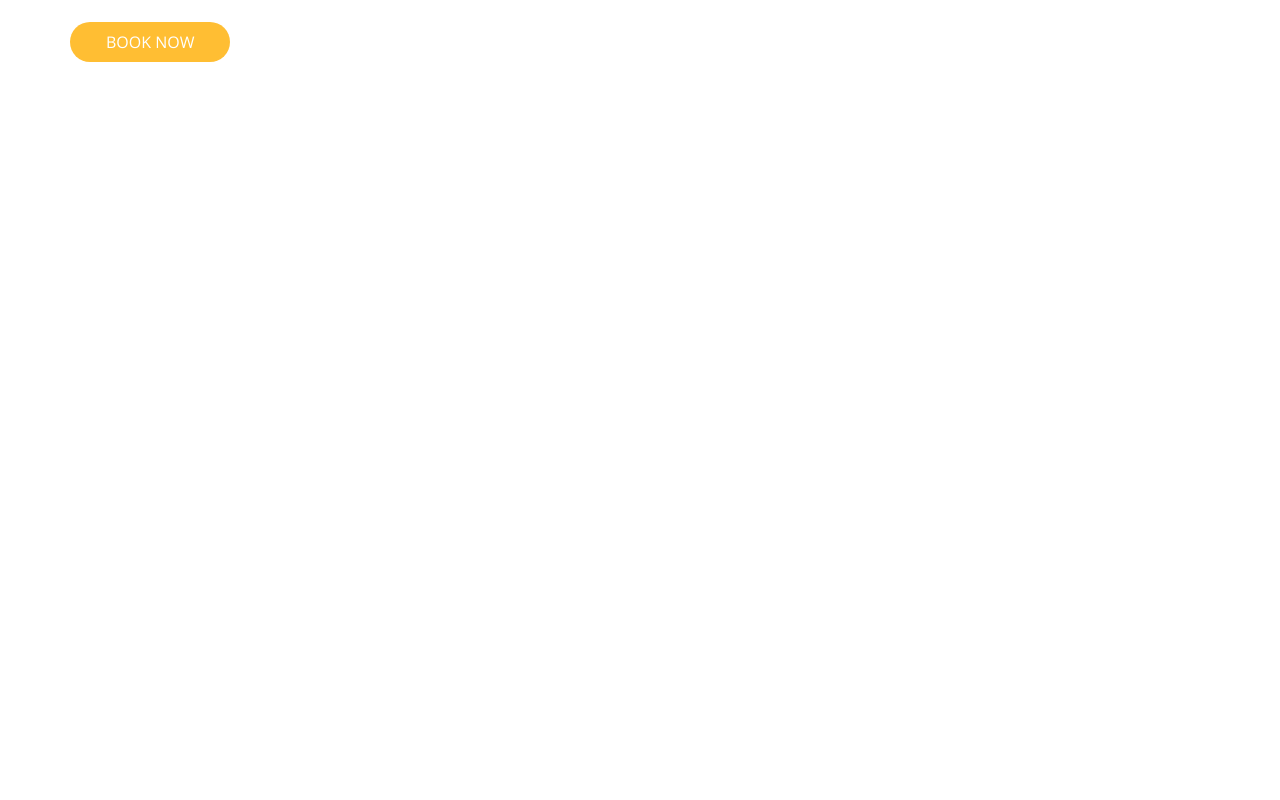
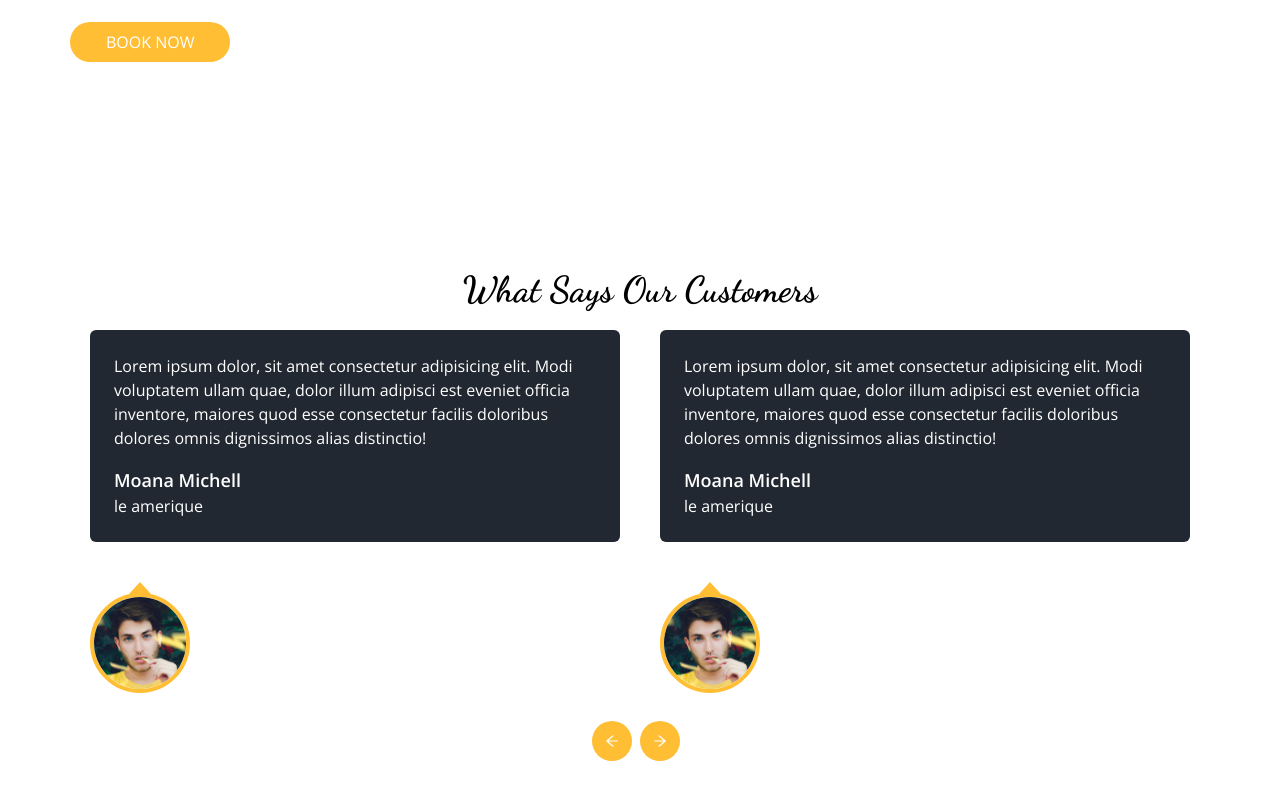
Before and after one commit to ayberklevendoglu/fast-food-website, a Next.js app: page / in a window 1280 px wide. Shown: the part 3530-4330 px from the top of the page. Before the commit the page ends 3640 px from the top, so only its background shows below. Built offline with nearby package versions, Linux system fonts and the light colour scheme; grey boxes are pictures that could not be loaded.

Commit message:
customer section finished with slider

```diff
--- a/components/Carousel.jsx
+++ b/components/Carousel.jsx
@@ -13,7 +13,7 @@ const Carousel = () => {
     arrows: false,
     autoplay: true,
     autoplaySpeed: 5000,
-    customPaging: function (i) {
+    customPaging: function () {
       return (
         <div className="w-3 h-3 bg-white rounded-full opacity-70 hover:opacity-100 transition-all sm:m-2 mt-5"></div>
       );
--- /dev/null
+++ b/components/customers/CustomerItem.jsx
@@ -0,0 +1,37 @@
+import Image from "next/image";
+import React from "react";
+
+const CustomerItem = ({image}) => {
+  return (
+    <div className="m-5">
+      <div className="p-6 bg-secondary text-white rounded-md">
+        Lorem ipsum dolor, sit amet consectetur adipisicing elit. Modi
+        voluptatem ullam quae, dolor illum adipisci est eveniet officia
+        inventore, maiores quod esse consectetur facilis doloribus dolores omnis
+        dignissimos alias distinctio!
+        <div className="flex flex-col mt-4">
+          <span className="text-lg font-semibold">Moana Michell</span>
+          <span>le amerique</span>
+        </div>
+      </div>
+      <div className="w-fit mt-10">
+        <div
+          className="w-0 h-0
+              border-l-[11px] border-l-transparent
+              border-b-[12px] border-primary
+              border-r-[11px] border-r-transparent
+              mx-auto"
+        ></div>
+        <Image
+          src={image}
+          width={100}
+          height={100}
+          alt="customer-1"
+          className="rounded-full border-primary border-4 -mt-[1px]"
+        />
+      </div>
+    </div>
+  );
+};
+
+export default CustomerItem;
--- /dev/null
+++ b/components/customers/Customers.jsx
@@ -0,0 +1,70 @@
+import React from "react";
+import Title from "../ui/Title";
+import CustomerItem from "./CustomerItem";
+import Slider from "react-slick";
+import { AiOutlineArrowLeft, AiOutlineArrowRight } from "react-icons/ai";
+
+const Customers = () => {
+  function NextBtn({ onClick }) {
+    return (
+      <button
+        className="absolute -bottom-12 left-1/2 bg-primary flex items-center justify-center w-10 h-10 rounded-full text-white"
+        onClick={onClick}
+      >
+        <AiOutlineArrowRight />
+      </button>
+    );
+  }
+
+  function PrevBtn({ onClick }) {
+    return (
+      <button
+        className="absolute -bottom-12 right-1/2 bg-primary flex items-center justify-center w-10 h-10 rounded-full text-white mr-2"
+        onClick={onClick}
+      >
+        <AiOutlineArrowLeft />
+      </button>
+    );
+  }
+
+  const settings = {
+    dots: false,
+    infinite: true,
+    speed: 500,
+    slidesToShow: 2,
+    slidesToScroll: 1,
+    arrows: true,
+    autoplay: true,
+    autoplaySpeed: 5000,
+    nextArrow: <NextBtn />,
+    prevArrow: <PrevBtn />,
+    responsive: [
+      {
+        breakpoint: 768,
+        settings: {
+          slidesToShow: 1,
+        },
+      },
+    ],
+  };
+  return (
+    <div className="container mx-auto my-40">
+      <Title addClass={"text-4xl text-center"}>What Says Our Customers</Title>
+      <Slider {...settings}>
+        <CustomerItem image={"/images/client1.jpg"} />
+
+        <CustomerItem image={"/images/client2.jpg"} />
+
+        <CustomerItem image={"/images/client2.jpg"} />
+
+        <CustomerItem image={"/images/client2.jpg"} />
+
+        <CustomerItem image={"/images/client2.jpg"} />
+
+        <CustomerItem image={"/images/client2.jpg"} />
+      </Slider>
+    </div>
+  );
+};
+
+export default Customers;
--- a/pages/index.js
+++ b/pages/index.js
@@ -2,6 +2,7 @@ import About from "@/components/About";
 import Campaigns from "@/components/Campaigns";
 import Carousel from "@/components/Carousel";
 import Reservation from "@/components/Reservation";
+import Customers from "@/components/customers/Customers";
 import Header from "@/components/layout/Header";
 import MenuWrapper from "@/components/menu/MenuWrapper";
 import React from "react";
@@ -15,6 +16,7 @@ export default function Home() {
       <MenuWrapper />
       <About />
       <Reservation />
+      <Customers />
     </React.Fragment>
   );
 }
```
Also changed, not shown: public/images/client1.jpg (added), public/images/client2.jpg (added).
